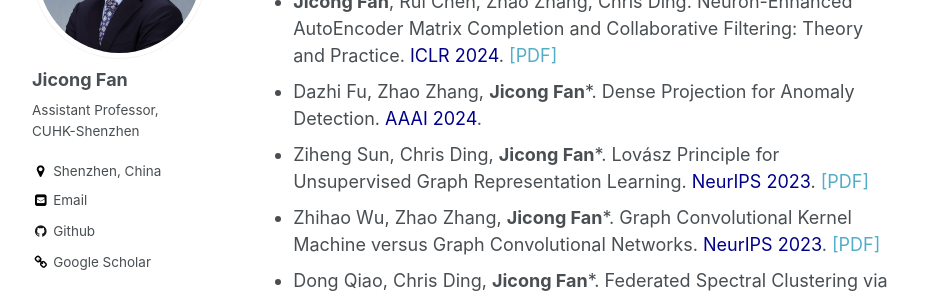
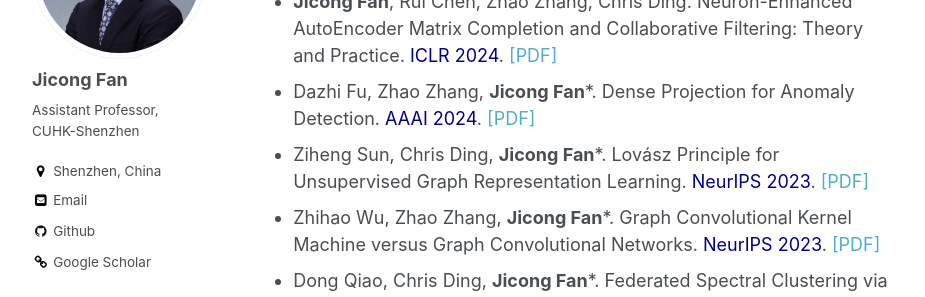
Before and after one commit to jicongfan/jicongfan.github.io, a Jekyll site: the page built from _pages/about.md, in a window 1280 px wide and 900 px high, scrolled down 1759 px. Shown: the part 152-449 px from the top of the window, without its empty margins (86-1011 px from the left). Built offline with Jekyll 4.4.1, drawn with Linux system fonts in a browser that asks for light colours.

Commit message:
Update about.md

```diff
--- a/_pages/about.md
+++ b/_pages/about.md
@@ -45,7 +45,7 @@
 * Yunhe Zhang, Yan Sun, Jinyu Cai, <strong>Jicong Fan</strong>*. Deep Orthogonal Hypersphere Compression for Anomaly Detection. <font color=DarkBlue>ICLR 2024</font>. <font color=blue>(Spotlight, acceptance rate=5%) </font> <a href="https://openreview.net/pdf?id=cJs4oE4m9Q">[PDF]</a>
 * Yan Sun, <strong>Jicong Fan</strong>*. MMD Graph Kernel: Effective Metric Learning for Graphs via Maximum Mean Discrepancy. <font color=DarkBlue>ICLR 2024</font>. <font color=blue>(Spotlight, acceptance rate=5%) </font> <a href="https://openreview.net/pdf?id=GZ6AcZwA8r">[PDF]</a>
 * <strong>Jicong Fan</strong>, Rui Chen, Zhao Zhang, Chris Ding. Neuron-Enhanced AutoEncoder Matrix Completion and Collaborative Filtering: Theory and Practice. <font color=DarkBlue>ICLR 2024</font>. <a href="https://openreview.net/pdf?id=kPrxk6tUcg">[PDF]</a>
-* Dazhi Fu, Zhao Zhang, <strong>Jicong Fan</strong>*. Dense Projection for Anomaly Detection. <font color=DarkBlue>AAAI 2024</font>.
+* Dazhi Fu, Zhao Zhang, <strong>Jicong Fan</strong>*. Dense Projection for Anomaly Detection. <font color=DarkBlue>AAAI 2024</font>.  <a href="https://ojs.aaai.org/index.php/AAAI/article/view/28682">[PDF]</a>
 * Ziheng Sun, Chris Ding, <strong>Jicong Fan</strong>*. Lovász Principle for Unsupervised Graph Representation Learning. <font color=DarkBlue> NeurIPS 2023</font>. <a href="https://proceedings.neurips.cc/paper_files/paper/2023/file/b61da4f02b271cb7b5e3d538e2b78fb9-Paper-Conference.pdf">[PDF]</a>
 * Zhihao Wu, Zhao Zhang, <strong>Jicong Fan</strong>*. Graph Convolutional Kernel Machine versus Graph Convolutional Networks. <font color=DarkBlue>NeurIPS 2023</font>.
 <a href="https://proceedings.neurips.cc/paper_files/paper/2023/file/3ec6c6fc9065aa57785eb05dffe7c3db-Paper-Conference.pdf">[PDF]</a>
```
